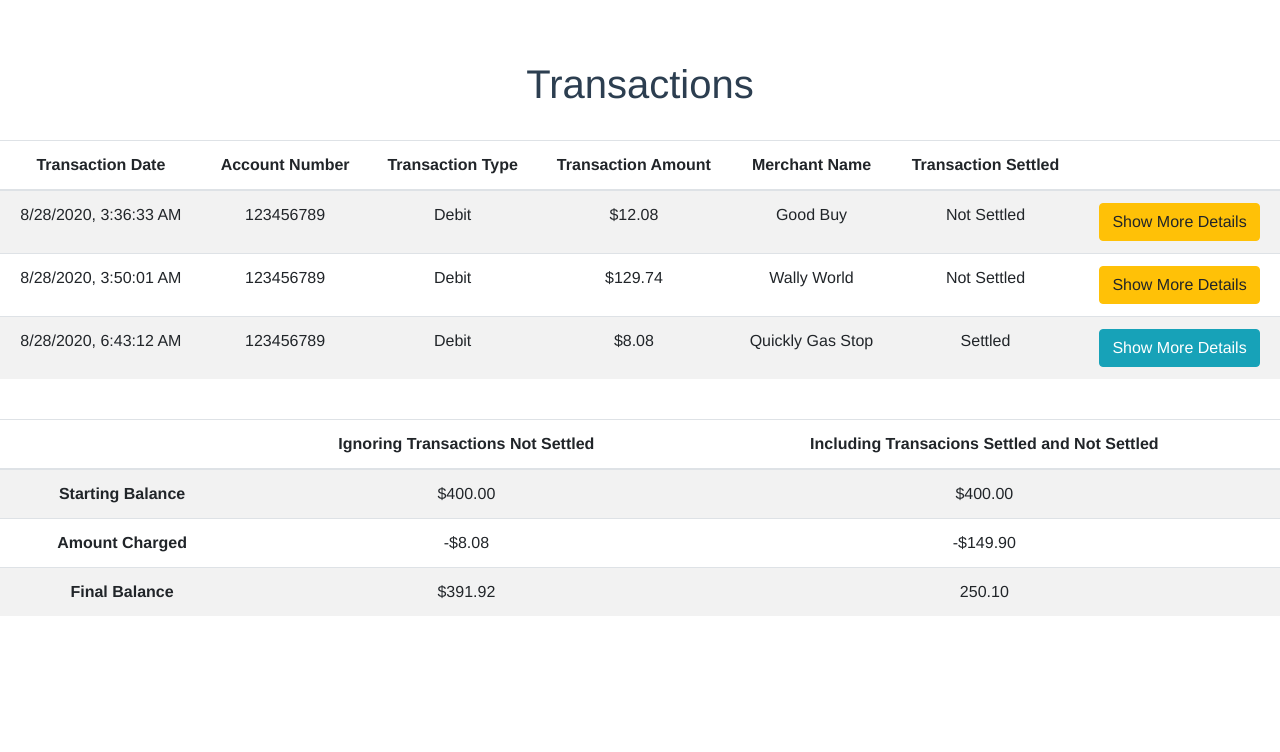
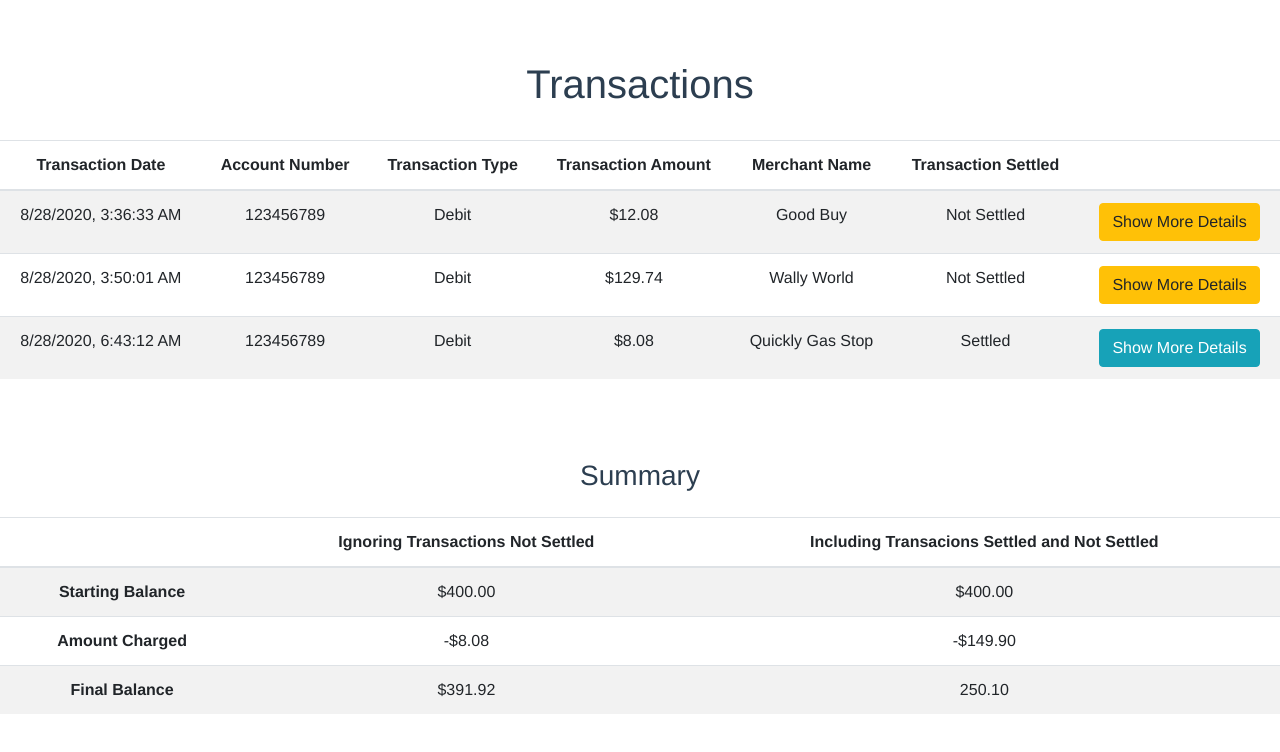
Before and after one commit to Jttanner/jonathan-tanner-cascade-tech-assessment, a Vue app: page / in a window 1280 px wide. Shown: the top 752 px of the page. Built offline with nearby package versions, Linux system fonts and the light colour scheme.

Commit message:
final string updates and readme solution information updates

```diff
--- a/src/components/TransactionFeedComponent.vue
+++ b/src/components/TransactionFeedComponent.vue
@@ -55,8 +55,10 @@
       </tbody>
     </table>
 
+
     <br />
-
+    <h3>Summary</h3>
+    <br />
     <table class="table table-striped">
       <thead>
         <th></th>
@@ -81,7 +83,6 @@
         </tr>
       </tbody>
     </table>
-
 
     <div class="modal fade" id="selectedTransactionModal" tabindex="-1" role="dialog">
       <div class="modal-dialog" role="document">
```
Also changed, not shown: 1 other file (tests, documents, lock files or other folders).
